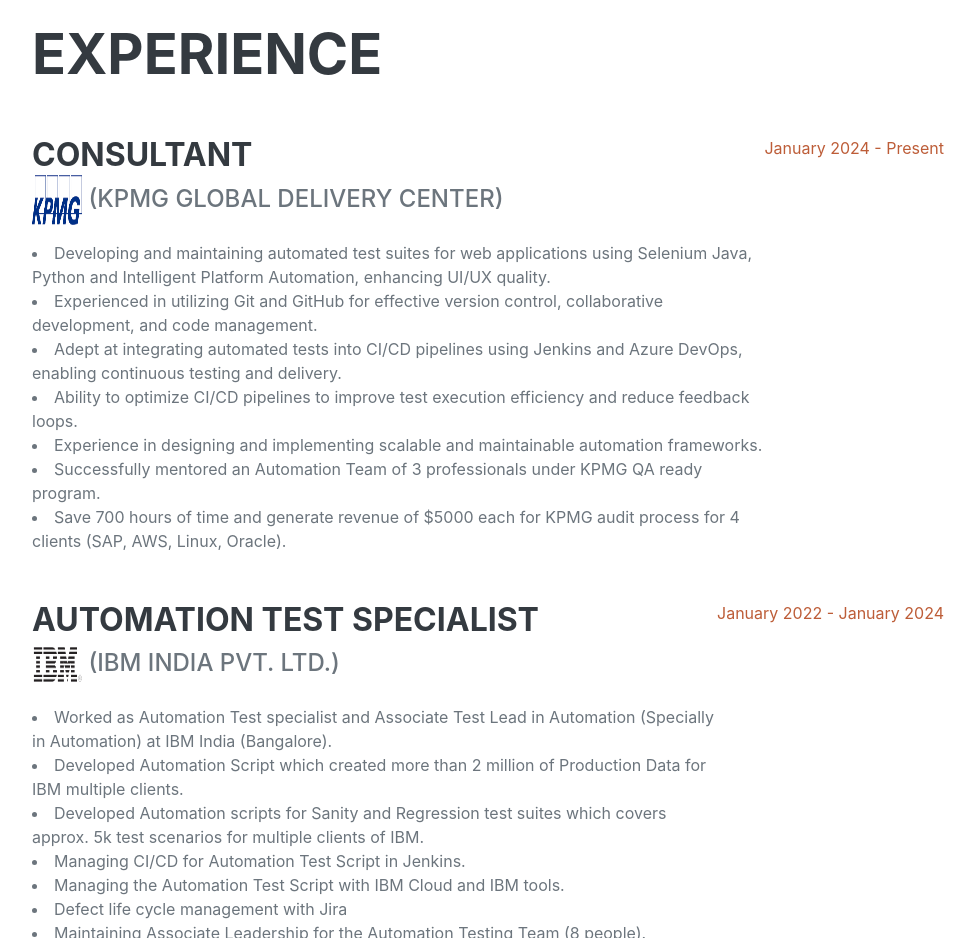
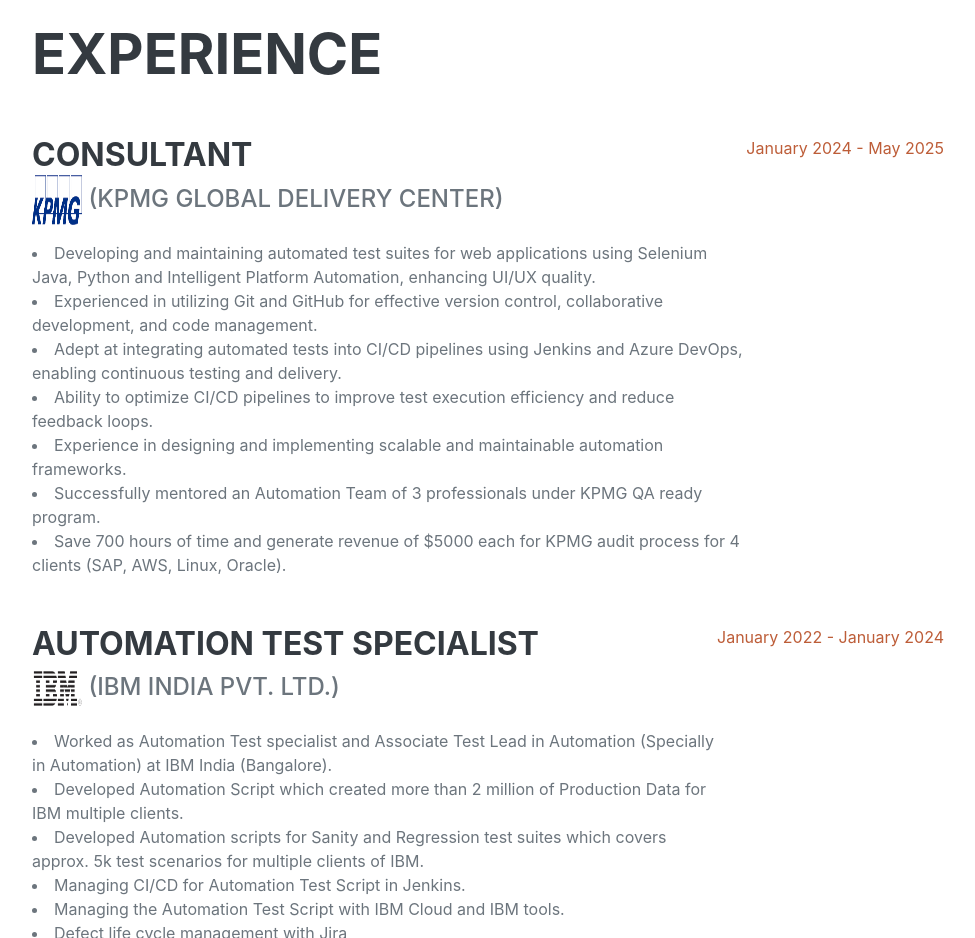
Before and after one commit to SandipNandy/SNResume, a plain HTML site: page index.html in a window 1280 px wide. Shown: the part 860-1798 px from the top of the page, without its empty margins (288-1263 px from the left). Drawn offline with nearby package versions, Linux system fonts and the light colour scheme; a web font is replaced by a local one.

Commit message:
Update index.html

```diff
--- a/index.html
+++ b/index.html
@@ -85,7 +85,7 @@
                         <li>Successfully mentored an Automation Team of 3 professionals under KPMG QA ready program.</li>
                         <li>Save 700 hours of time and generate revenue of $5000 each for KPMG audit process for 4 clients (SAP, AWS, Linux, Oracle).</li>
                     </div>
-                    <div class="flex-shrink-0"><span class="text-primary">January 2024 - Present</span></div>
+                    <div class="flex-shrink-0"><span class="text-primary">January 2024 - May 2025</span></div>
                 </div>
                 <div class="d-flex flex-column flex-md-row justify-content-between mb-5">
                     <div class="flex-grow-1">
```
